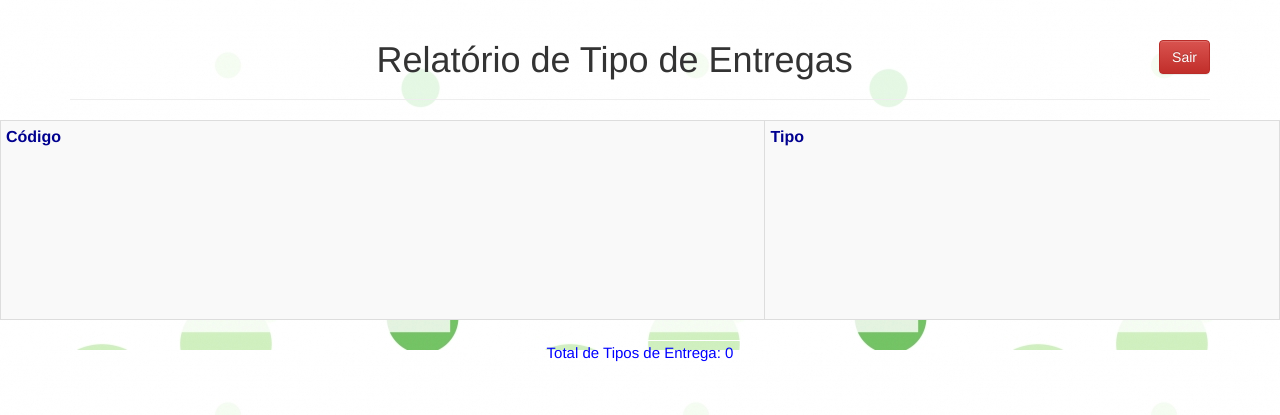
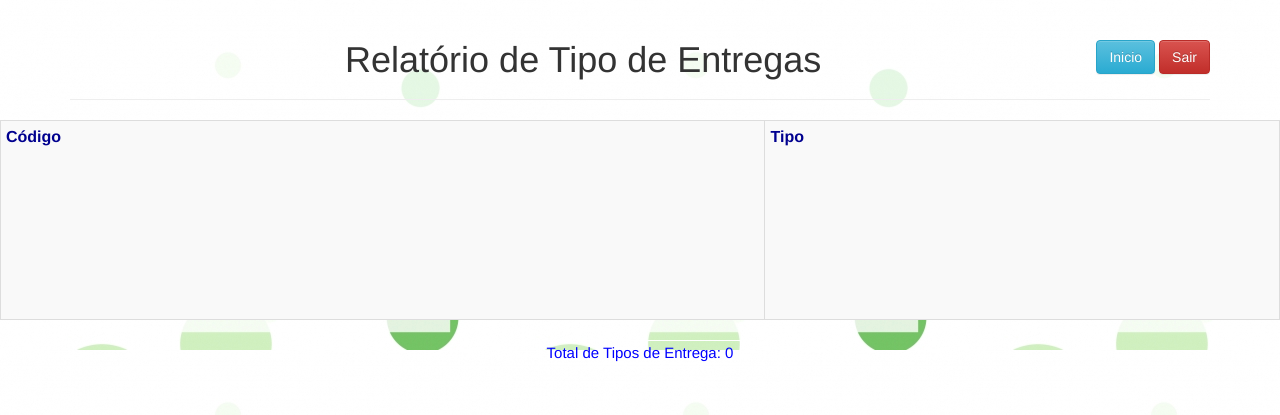
Before and after one commit to BetoTesting186/Projeto-RotaSimples, a PHP site: page /rel-tipo.php in a window 1280 px wide. Shown: the top 415 px of the page. Run offline with PHP 8.4, Linux system fonts and the light colour scheme; data that the repository does not hold is empty.

Commit message:
Adicionado botao de pagina inicial nos relatorios do administrador

```diff
--- a/RotaSimples/rel-entregadores.php
+++ b/RotaSimples/rel-entregadores.php
@@ -49,7 +49,7 @@ $total = mysqli_num_rows($dados);
             <div class="page-header">
 
                 <a href="sair.php"><button type="button" class="btn btn-danger" style="float: right;">Sair</button></a>
-               <!-- <a href="perfil-administrador.php"><button type="button" class="btn btn-info" style="float: right;margin-right: 4px">Inicio</button></a>-->
+                <a href="perfil-administrador.php"><button type="button" class="btn btn-info" style="float: right;margin-right: 4px">Inicio</button></a>
                 <center><h1>Relatório de Entregadores</h1></center>
             </div>
 
--- a/RotaSimples/rel-tipo.php
+++ b/RotaSimples/rel-tipo.php
@@ -50,7 +50,7 @@ $total = mysqli_num_rows($dados);
             <div class="page-header">
 
                 <a href="sair.php"><button type="button" class="btn btn-danger" style="float: right;">Sair</button></a>
-               <!-- <a href="perfil-administrador.php"><button type="button" class="btn btn-info" style="float: right;margin-right: 4px">Inicio</button></a>-->
+                <a href="perfil-administrador.php"><button type="button" class="btn btn-info" style="float: right;margin-right: 4px">Inicio</button></a>
                 <center><h1>Relatório de Tipo de Entregas</h1></center>
             </div>
 
--- a/RotaSimples/rel-usuario.php
+++ b/RotaSimples/rel-usuario.php
@@ -52,7 +52,7 @@ $total = mysqli_num_rows($dados);
             <div class="page-header">
 
                 <a href="sair.php"><button type="button" class="btn btn-danger" style="float: right;">Sair</button></a>
-               <!-- <a href="perfil-administrador.php"><button type="button" class="btn btn-info" style="float: right;margin-right: 4px">Inicio</button></a>-->
+                <a href="perfil-administrador.php"><button type="button" class="btn btn-info" style="float: right;margin-right: 4px">Inicio</button></a>
                 <center><h1>Relatório de Usuários</h1></center>
             </div>
 
--- a/RotaSimples/rel-veiculos.php
+++ b/RotaSimples/rel-veiculos.php
@@ -51,7 +51,7 @@ $total = mysqli_num_rows($dados);
             <div class="page-header">
 
                 <a href="sair.php"><button type="button" class="btn btn-danger" style="float: right;">Sair</button></a>
-               <!-- <a href="perfil-administrador.php"><button type="button" class="btn btn-info" style="float: right;margin-right: 4px">Inicio</button></a>-->
+                <a href="perfil-administrador.php"><button type="button" class="btn btn-info" style="float: right;margin-right: 4px">Inicio</button></a>
                 <center><h1>Relatório de Veículos</h1></center>
             </div>
 
```
Also changed, not shown: RotaSimples/cad_usuario.php (+2 -6 lines).
